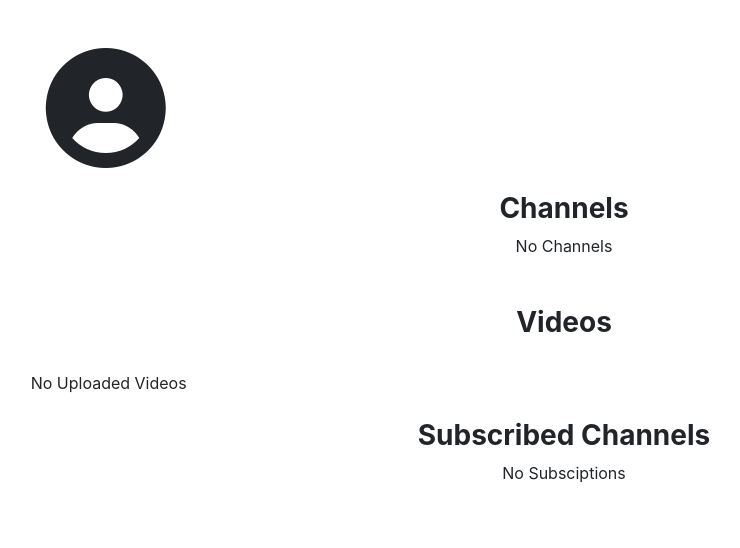
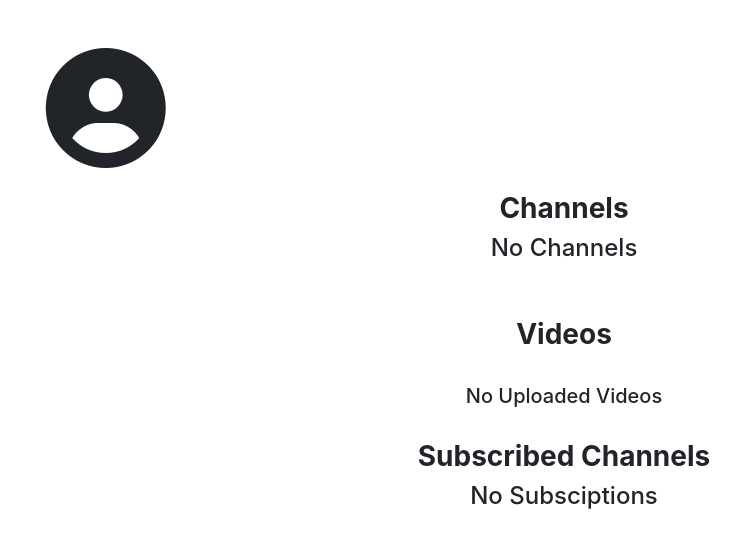
Before and after one commit to Niranjan-J/Revels, a Django app: template Revels/Frontend/templates/Frontend/user.html in a window 1280 px wide. Shown: the part 59-607 px from the top of the page, without its empty margins (76-816 px from the left). Run offline with Django 3.2, Linux system fonts and the light colour scheme; the template is opened without the code that fills it, so the values that code supplies are empty; some libraries are stand-ins or nearby versions.

Commit message:
GUI tweaks

```diff
--- a/Revels/Frontend/templates/Frontend/user.html
+++ b/Revels/Frontend/templates/Frontend/user.html
@@ -20,11 +20,11 @@
                     <h6>{{channel.description}}</h6>
                 </a>
             </li>
-            {% empty %} No Channels {% endfor %}
+            {% empty %} <h4 class="text-center" style="width:100%;">No Channels</h4>{% endfor %}
         </ul>
         <br><br>
         <h3><b>Videos</b></h3><br>
-        <div class="row">
+        <div class="row text-center">
             {% for video in videos %}
             <div class="col-lg-4" style="padding:0.5em">
                 <div class="card">
@@ -35,14 +35,13 @@
                         {% if owner == True %}
                         <form action="{% url 'deleteVid' video.video_id %} " method="post " style="margin: 1em ">
                             {% csrf_token %}
-                            <input type="submit " value="Remove " class="btn btn-danger ">
+                            <input type="submit" value="Remove " class="btn btn-danger ">
                         </form>
                         {% endif %}
-
                     </div>
                 </div>
             </div>
-            <br> {% empty %} No Uploaded Videos {% endfor %}
+            <br> {% empty %}<h5 class="text-center" style="width:100%;"> No Uploaded Videos </h5>{% endfor %}
         </div>
         <br>
         <h3><b>Subscribed Channels</b></h3>
@@ -54,19 +53,19 @@
                     <h6>{{channel.description}}</h6>
                 </a>
             </li>
-            {% empty %} No Subsciptions {% endfor %}
+            {% empty %}<h4 class="text-center" style="width:100%;"> No Subsciptions </h4>{% endfor %}
         </ul>
         <br><br>
         <section class="row " style="margin-bottom: 1em; ">
             {% if owner == True %}
             <form class="col col-lg-4 " action="{% url 'upload'%} " method="get ">
                 {% csrf_token %}
-                <input type="submit " value="Upload Videos " class="btn btn-primary ">
+                <input type="submit" value="Upload Videos" class="btn btn-primary ">
             </form>
             <a class="col col-lg-4 btn btn-danger" href="{% url 'auth:signout' %} ">Sign Out</a>
             <form class="col col-lg-4 " action="{% url 'createChannel'%} " method="get ">
                 {% csrf_token %}
-                <input type="submit " value="New Channel " class="btn btn-primary ">
+                <input type="submit" value="New Channel " class="btn btn-primary ">
             </form>
             {% endif %}
         </section>
```
